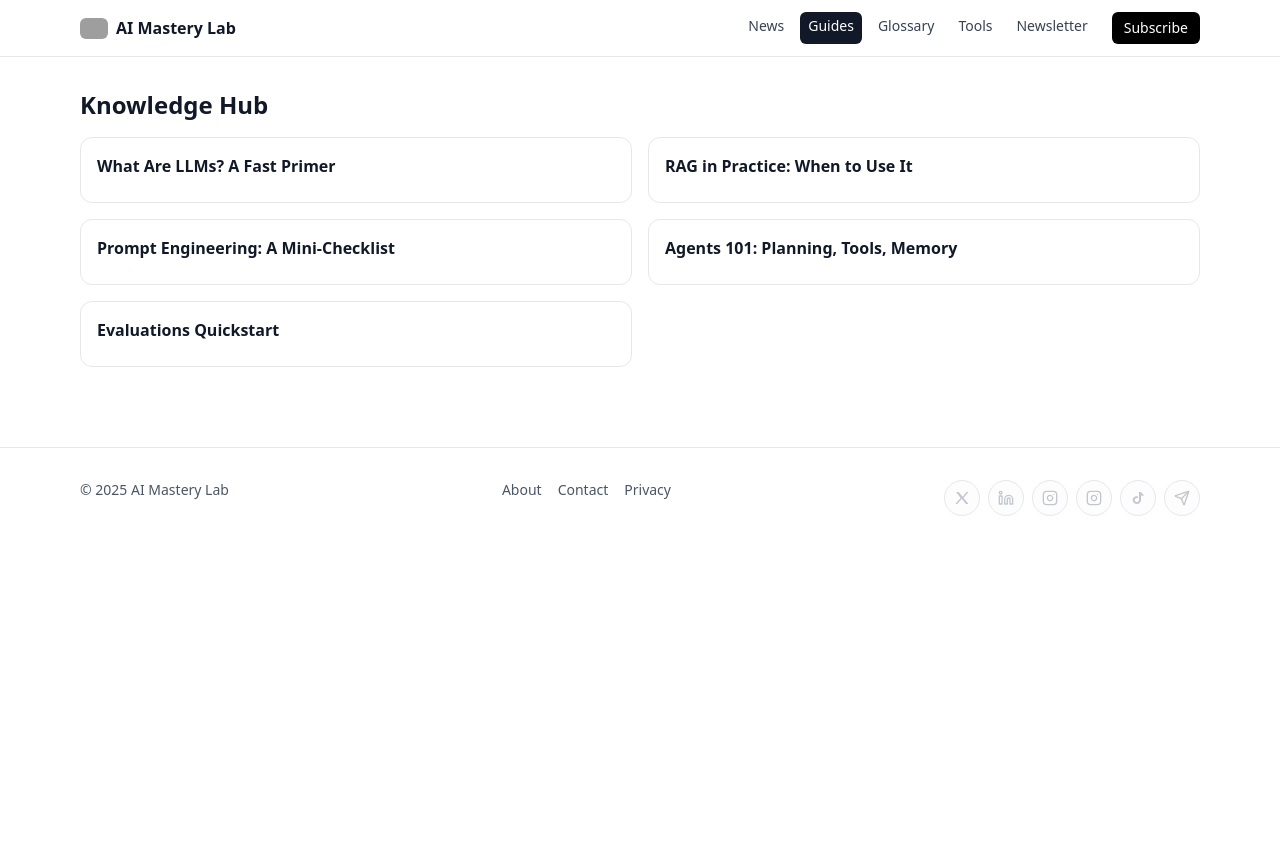
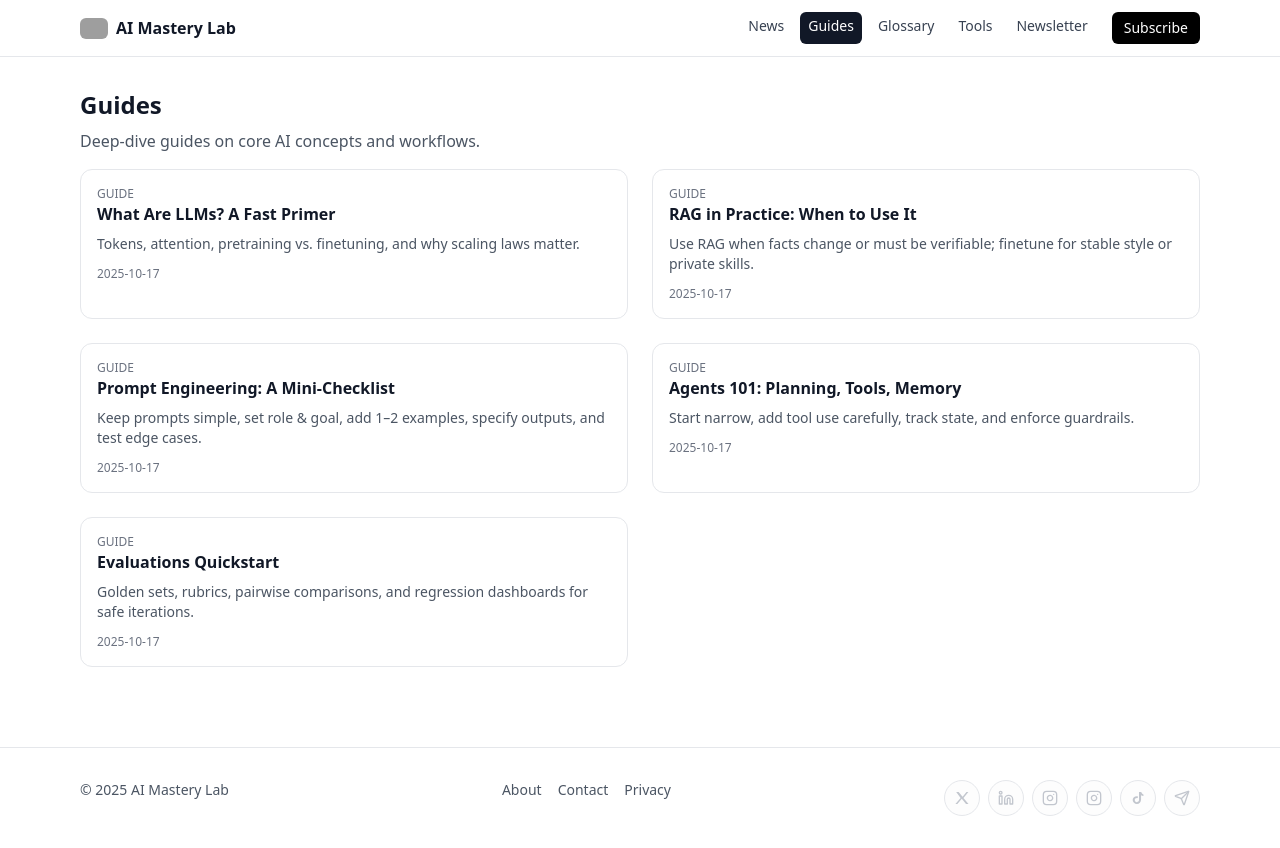
Before and after one commit to Jatin2349/ai-news-site, a Next.js app: page /guides in a window 1280 px wide. Before the commit the page ends 800 px from the top, so only its background shows below. Built offline with nearby package versions, Linux system fonts and the light colour scheme; grey boxes are pictures that could not be loaded.

Commit message:
Update page.tsx

```diff
--- a/app/guides/page.tsx
+++ b/app/guides/page.tsx
@@ -1,15 +1,32 @@
 import guides from '../../data/guides.json'
 
-export default function GuidesPage() {
+type Guide = {
+  slug: string
+  title: string
+  summary: string
+  date: string
+  url?: string
+}
+
+export default function GuidesIndex() {
+  const list = guides as Guide[]
+
   return (
     <div>
-      <h1 className="text-2xl font-semibold mb-4">Knowledge Hub</h1>
-      <ul className="grid md:grid-cols-2 gap-4">
-        {guides.map((g) => (
+      <h1 className="text-2xl font-semibold mb-2">Guides</h1>
+      <p className="text-gray-600 mb-4">
+        Deep-dive guides on core AI concepts and workflows.
+      </p>
+
+      <ul className="grid gap-6 md:grid-cols-2">
+        {list.map((g) => (
           <li key={g.slug} className="border rounded-xl p-4">
-            <div className="text-xs uppercase text-gray-500">{g.level}</div>
-            <a className="font-semibold" href={`/guides/${g.slug}`}>{g.title}</a>
-            <p className="text-sm text-gray-600 mt-2">{g.excerpt}</p>
+            <div className="text-xs uppercase text-gray-500">Guide</div>
+            <a className="font-semibold" href={`/guides/${g.slug}`}>
+              {g.title}
+            </a>
+            <p className="text-sm text-gray-600 mt-2">{g.summary}</p>
+            <div className="text-xs text-gray-500 mt-3">{g.date}</div>
           </li>
         ))}
       </ul>
```
